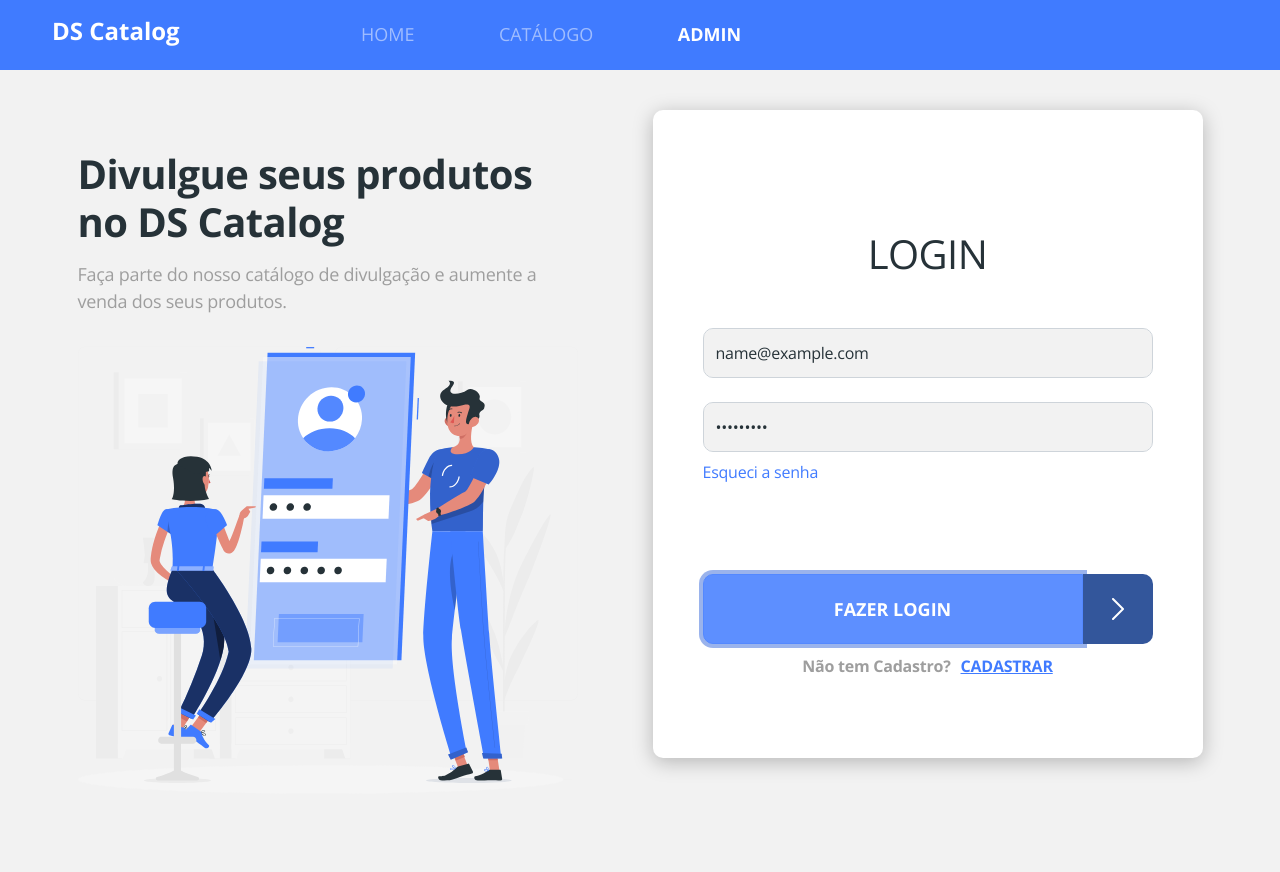
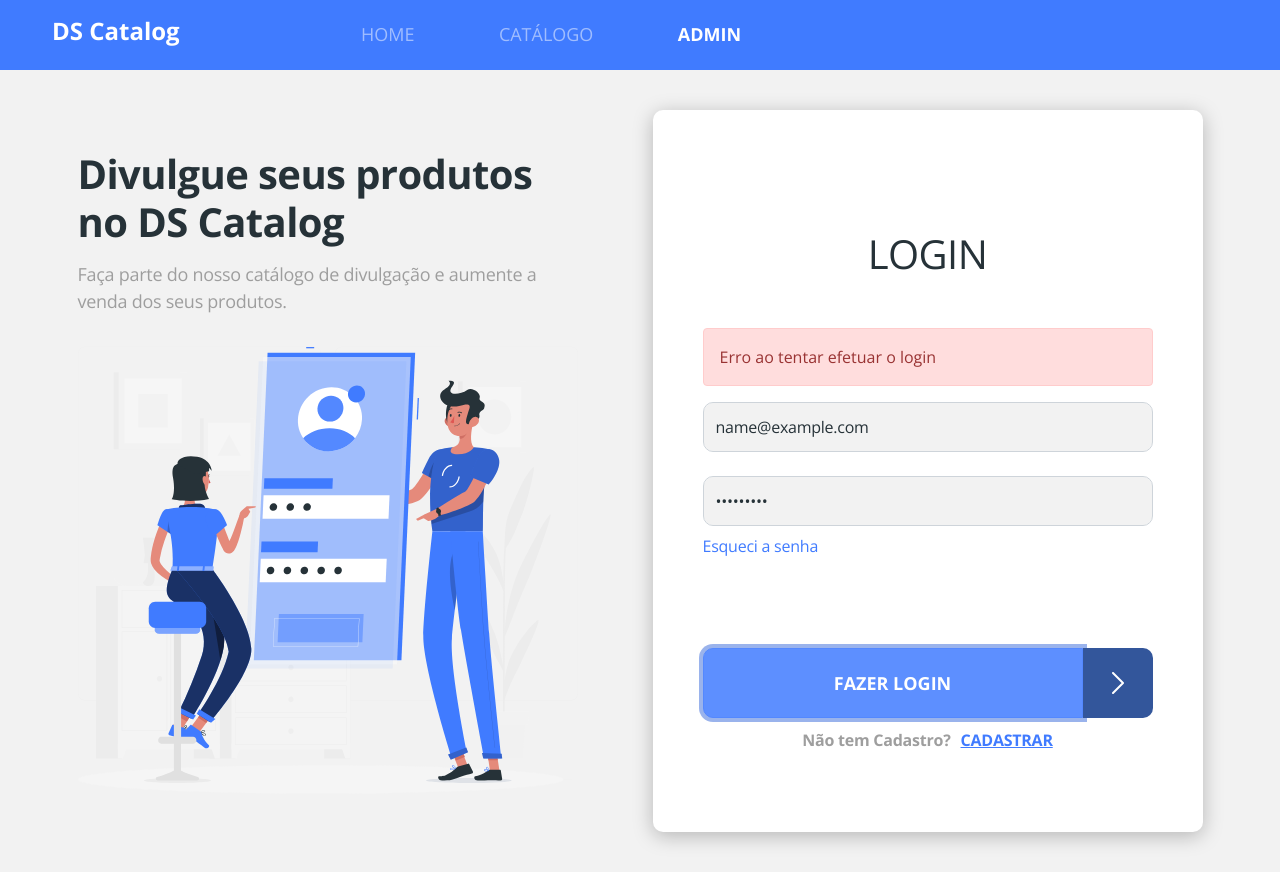
Before and after one commit to Maycol-Mohr/dscatalog-devsuperior-aula, a React (Create React App) app in the folder frontweb/: page /admin/auth/login in a window 1280 px wide. Both pictures are taken after typing "name@example.com", "Sample123" into the empty fields and a click on the button "FAZER LOGIN". Before the commit the page ends 850 px from the top, so only its background shows below. Built offline with nearby package versions, Linux system fonts and the light colour scheme; no server answers.

Commit message:
Manual error handling

```diff
--- a/frontweb/src/assets/styles/custom.scss
+++ b/frontweb/src/assets/styles/custom.scss
@@ -1,5 +1,6 @@
 $theme-colors: (
   'primary': #407bff,
+  'danger': #ff5555
 );
 
 $body-bg: #F2F2F2;
--- a/frontweb/src/pages/Admin/Auth/Login/index.tsx
+++ b/frontweb/src/pages/Admin/Auth/Login/index.tsx
@@ -4,6 +4,7 @@
 
 import './styles.css';
 import { requestBackendLogin } from 'util/requests';
+import { useState } from 'react';
 
 type FormData = {
   username: string;
@@ -12,14 +13,18 @@
 
 const Login = () => {
 
+  const [hasError, setHasError] = useState(false);
+
   const { register, handleSubmit } = useForm<FormData>();
 
   const onSubmit = (formData : FormData) => {
     requestBackendLogin(formData)
     .then(response => {
+      setHasError(false);
       console.log('SUCESSO', response);
     })
     .catch(error => {
+      setHasError(true);
       console.log('ERRO', error);
     });
   };
@@ -27,6 +32,11 @@
   return (
     <div className="base-card login-card">
       <h1>LOGIN</h1>
+      { hasError && (
+      <div className="alert alert-danger">
+         Erro ao tentar efetuar o login
+      </div>
+      )}
       <form onSubmit={handleSubmit(onSubmit)}>
         <div className="mb-4">
           <input
```
